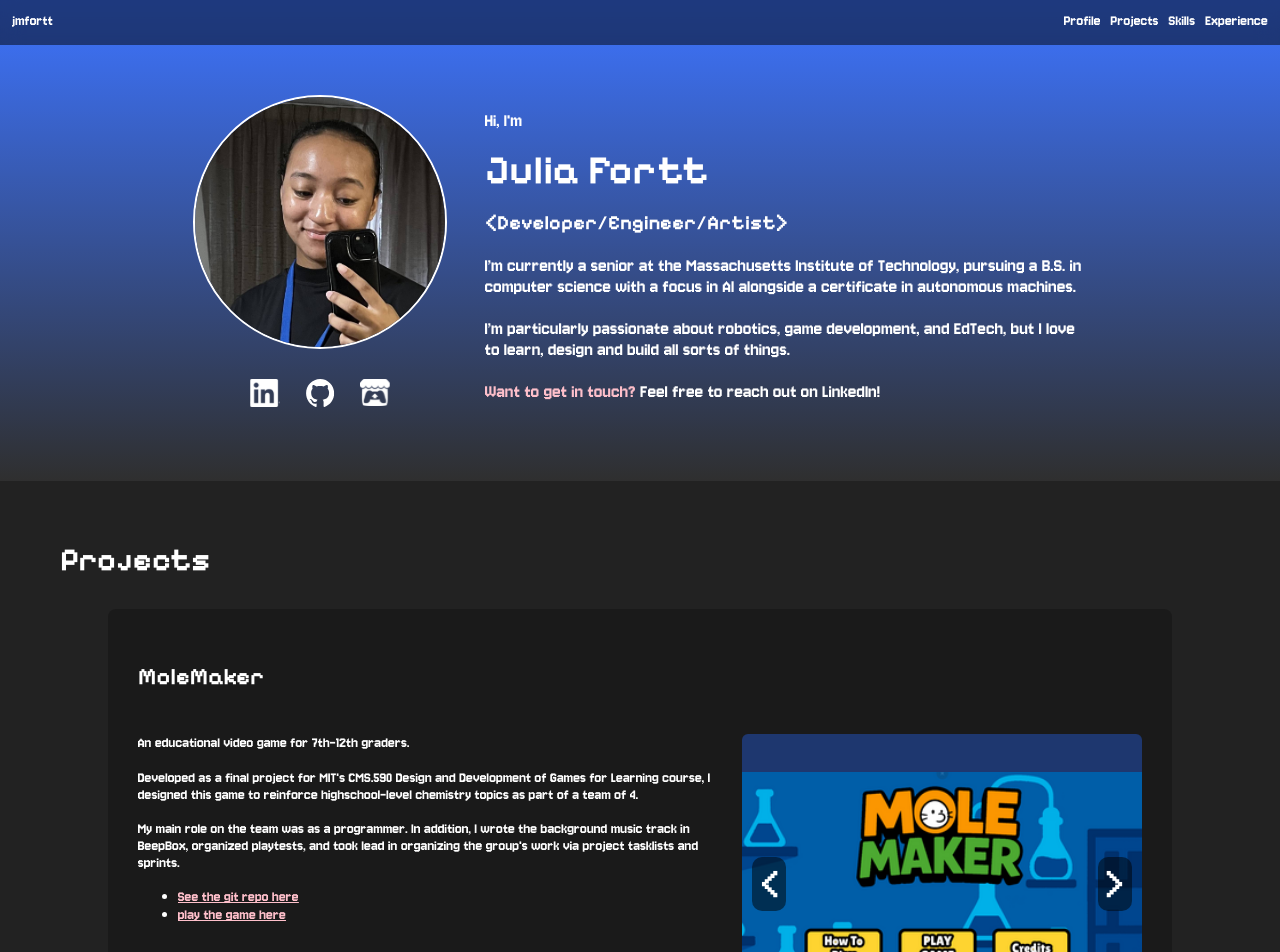
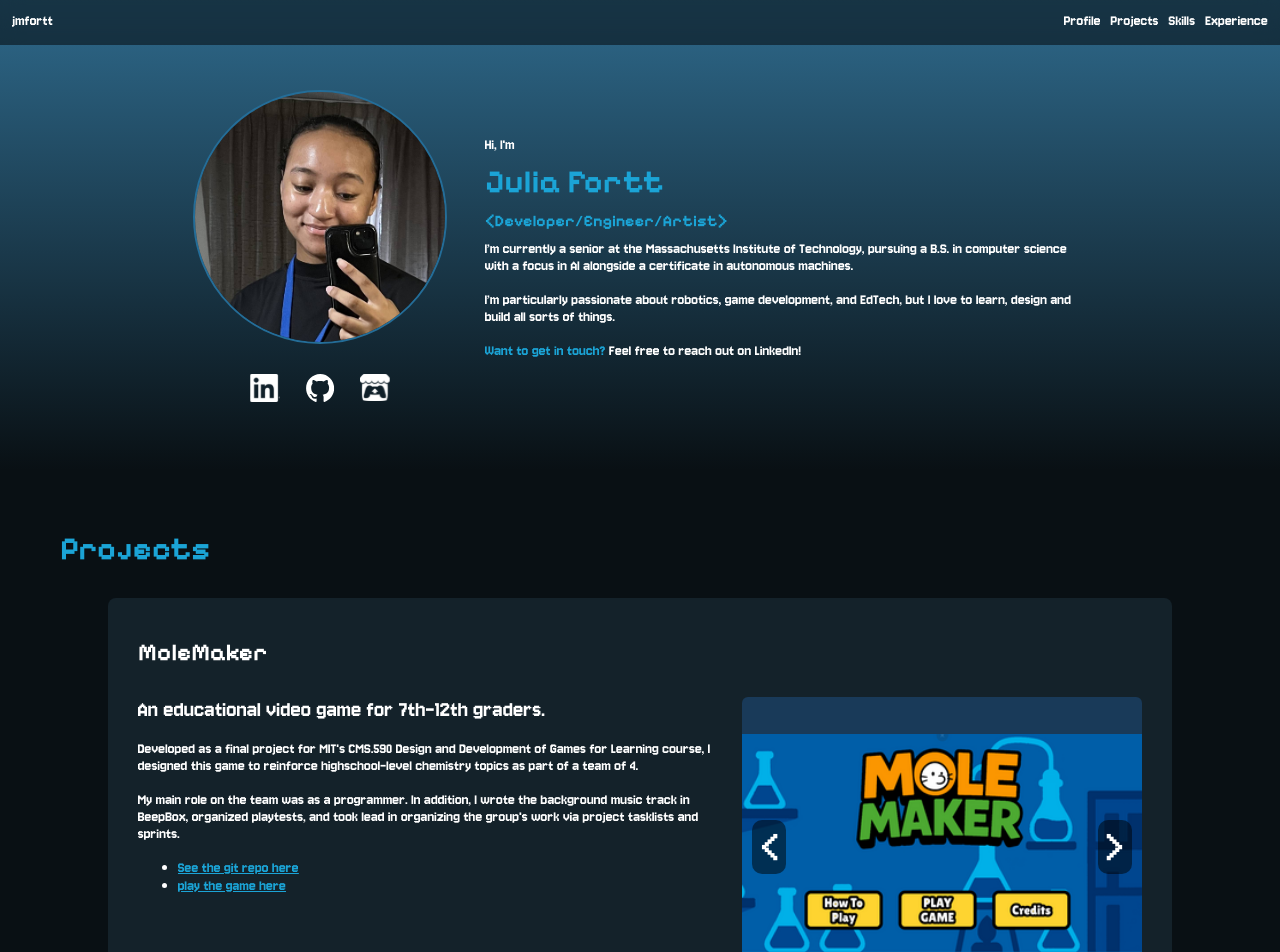
Before and after one commit to JMFortt/jmfortt.github.io, a React (Vite) app: page / in a window 1280 px wide. Shown: the top 952 px of the page. Built offline with nearby package versions, Linux system fonts and the light colour scheme.

Commit message:
add global color constants and consistent text sizing

```diff
--- a/src/App.css
+++ b/src/App.css
@@ -16,13 +16,13 @@ html {
 }
 
 :root {
-  --background-color: #222;
-  --btn-color: #fff;
-  --btn-text-color: #222;
-  --project-card-bg: #fff;
-  --text-color: #fff;
-  --form-text-color: #fff;
-  --footer-text-color: #bbb;
+  --background-color: #091014;
+  --gradient-color: #2e698b;
+  --complement-color: #246d98;
+  --text-color: #ffffff;
+  --contrast-color: #1ba4d6;
+  --card-color: rgba(65, 105, 128, 0.2);
+  --tag-color: rgba(37, 112, 197, 0.3);
 }
 
 body {
@@ -43,11 +43,11 @@ section {
 }
 
 .sectionTitle {
+  color: var(--contrast-color);
   margin: 30px 60px;
   text-align: left;
   font-family: "pixelifySans";
   font-size: 32px;
-  color: var(--text-color);
 }
 
 .tags {
--- a/src/common/ImageDisplayStyles.module.css
+++ b/src/common/ImageDisplayStyles.module.css
@@ -4,7 +4,7 @@
   max-width: 400px;
   height: 300px;
   overflow: hidden;
-  background: rgb(30, 55, 111);
+  background: var(--tag-color);
   border-radius: 6px;
 }
 
--- a/src/common/TagStyles.module.css
+++ b/src/common/TagStyles.module.css
@@ -1,8 +1,8 @@
 .tag {
-  background: #4f4f4f;
-  color: #fff;
+  background: var(--tag-color);
+  color: var(--contrast-color);
   padding: 4px 10px;
   border-radius: 10px;
-  font-size: 12px;
+  font-size: 16px;
   font-family: "pixelifySans";
 }
--- a/src/sections/Footer/FooterStyles.module.css
+++ b/src/sections/Footer/FooterStyles.module.css
@@ -6,7 +6,7 @@
   padding-top: 3%;
   padding-bottom: 6%;
   background-color: black;
-  border-top: 2px solid grey;
+  border-top: 2px solid var(--complement-color);
 }
 
 .content {
@@ -16,7 +16,7 @@
 
 .text {
   font-family: "jersey10";
-  color: var(--text-color);
+  color: var(--complement-color);
   list-style-position: inside;
   text-align: center;
 }
--- a/src/sections/Profile/Profile.jsx
+++ b/src/sections/Profile/Profile.jsx
@@ -53,7 +53,10 @@ function Profile() {
             EdTech, but I love to learn, design and build all sorts of things.
             <br />
             <br />
-            <a className={styles.text} style={{ color: "pink" }}>
+            <a
+              className={styles.text}
+              style={{ color: "var(--contrast-color)" }}
+            >
               Want to get in touch?{" "}
             </a>
             Feel free to reach out on LinkedIn!
--- a/src/sections/Profile/ProfileStyles.module.css
+++ b/src/sections/Profile/ProfileStyles.module.css
@@ -1,7 +1,10 @@
 .container {
   margin-top: -45px;
   padding-top: 90px;
-  background-image: linear-gradient(rgb(61, 116, 255), rgb(47, 47, 47));
+  background-image: linear-gradient(
+    var(--gradient-color),
+    var(--background-color)
+  );
   padding-left: 5%;
   padding-right: 5%;
   padding-bottom: 5%;
@@ -29,7 +32,7 @@
 .avatar {
   border-radius: 50%;
   margin-bottom: 30px;
-  border: 2px solid white;
+  border: 2px solid var(--complement-color);
   max-width: 100%;
   height: auto;
 }
@@ -53,23 +56,22 @@
 
 .title {
   font-family: pixelifySans;
-  font-size: 40px;
-  margin-top: 10px;
-  margin-bottom: 10px;
-  color: var(--text-color);
+  font-size: 32px;
+  margin: 10px 0px;
+  color: var(--contrast-color);
 }
 
 .subtitle {
   font-family: pixelifySans;
-  font-size: 20px;
-  margin-bottom: 20px;
-  color: var(--text-color);
+  font-size: 16px;
+  margin: 10px 0px;
+  color: var(--contrast-color);
 }
 
 .text {
   font-family: jersey10;
-  font-size: 20px;
-  margin-bottom: 15px;
+  font-size: 16px;
+  margin: 10px 0px;
   overflow-wrap: break-word;
   hyphens: auto;
   color: var(--text-color);
--- a/src/sections/Projects/ProjectCard.jsx
+++ b/src/sections/Projects/ProjectCard.jsx
@@ -6,12 +6,12 @@ import Tag from "../../common/Tag";
 function ProjectCard({ h1, h2, p, images, links, tags }) {
   return (
     <section className={styles.projectCard}>
-      <div className={styles.title}>
-        <h3>{h1}</h3>
-      </div>
+      <div className={styles.title}>{h1}</div>
       <div className={styles.projectCardContent}>
         <div className={styles.left}>
-          <p className={styles.text}>{h2}</p>
+          <p className={styles.text} style={{ fontSize: "24px" }}>
+            {h2}
+          </p>
           <br />
           <p className={styles.text}>{p}</p>
           {links.length > 0 && (
--- a/src/sections/Projects/ProjectCardStyles.module.css
+++ b/src/sections/Projects/ProjectCardStyles.module.css
@@ -1,6 +1,6 @@
 .projectCard {
-  background-color: rgba(0, 0, 0, 0.25);
-  color: white;
+  background-color: var(--card-color);
+  color: var(--text-color);
   width: 80%;
   height: fit-content;
   display: flex;
@@ -25,11 +25,6 @@
   align-items: flex-start;
 }
 
-.projectCardHeader {
-  text-align: left;
-  padding: 10px;
-}
-
 .left {
   flex: 1 1 0;
   min-width: 0;
@@ -47,9 +42,12 @@
 }
 
 .title {
+  color: var(--text-color);
+
   text-align: left;
   padding: 10px;
-  font-size: 20px;
+  font-size: 24px;
+  margin: 10px 0px;
   font-family: "pixelifySans";
 }
 
@@ -71,7 +69,7 @@
   font-weight: 300;
   text-align: left;
   font-family: "jersey10";
-  color: pink;
+  color: var(--contrast-color);
 }
 
 @media (max-width: 800px) {
--- a/src/sections/Skills/SkillsStyles.module.css
+++ b/src/sections/Skills/SkillsStyles.module.css
@@ -15,6 +15,6 @@
 .text {
   text-align: left;
   font-family: "pixelifySans";
-  font-size: 20px;
+  font-size: 28px;
   color: var(--text-color);
 }
```
